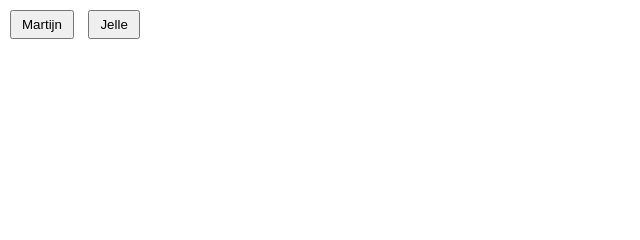
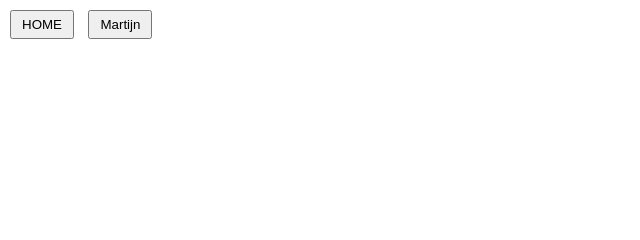
Before and after one commit to JelleVounckx/vjelle, a plain HTML site: page index.html in a window 1280 px wide. Shown: the top 240 px of the page, 0-640 px from the left. Drawn offline with Linux system fonts and the light colour scheme.

Commit message:
edit buttons

```diff
--- a/index.html
+++ b/index.html
@@ -10,6 +10,7 @@
         margin: 0;
         padding: 0;
     }
+
     .container {
         position: relative;
         display: flex;
@@ -69,8 +70,8 @@
         <div class="construction-line"></div>
     </div>
     <div class="buttons">
-        <button onclick="href='www.watbenjedan.nl/index.html'">Martijn</button>
-        <button onclick="href='vjelle.be/index.html'">Jelle</button>
+    <button onclick="window.location.href ='http://vjelle.be';">HOME</button>
+    <button onclick ="window.location.href='http://www.watbenjedan.nl';">Martijn</button>
     </div>
 </body>
 </html>
```
